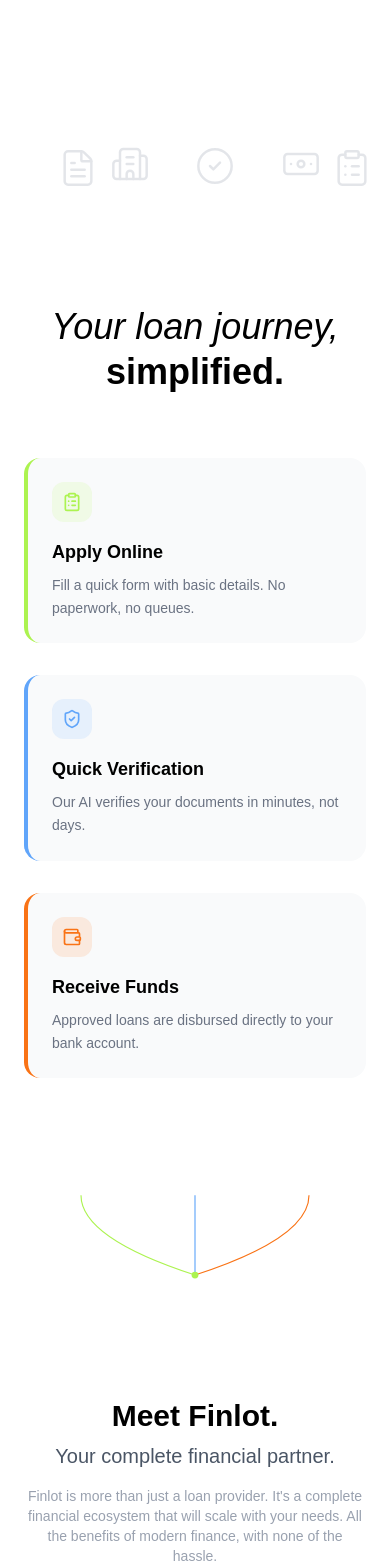
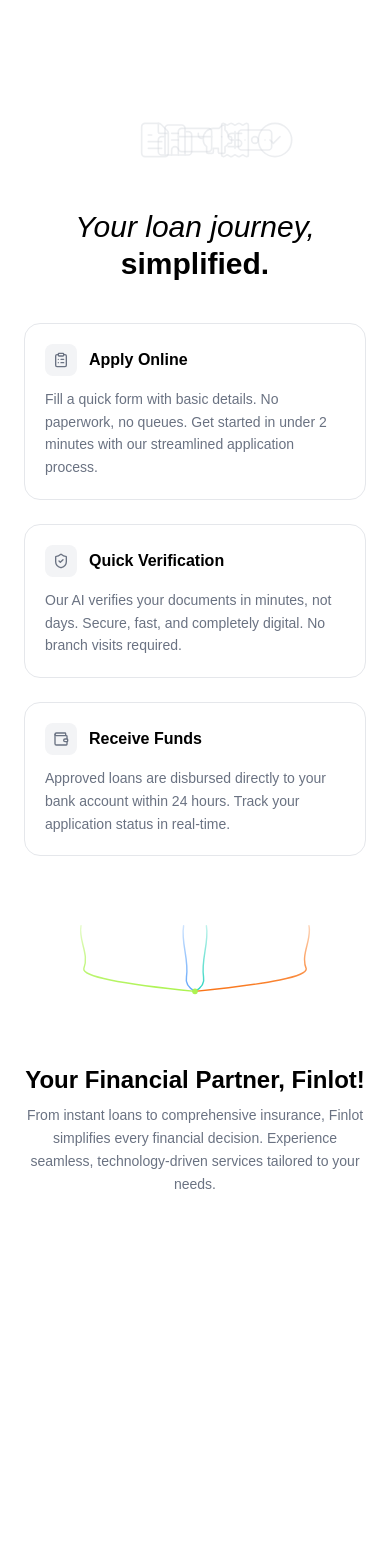
Before and after one commit to pranavadityaneti/finlot, a Next.js app: page / in a window 390 px wide. Shown: the part 2160-3728 px from the top of the page. After the commit the page ends 3419 px from the top, so only its background shows below. Built offline with nearby package versions, Linux system fonts and the light colour scheme; a web font is replaced by a local one.

Commit message:
refactor: Refine 3-Steps section with minimal cards, organic SVG lines, updated CTA

```diff
--- a/src/components/ui/steps-section.tsx
+++ b/src/components/ui/steps-section.tsx
@@ -2,164 +2,213 @@
 
 import React from "react"
 import { motion } from "motion/react"
-import { FileText, ShieldCheck, Wallet, ClipboardList, Building2, CheckCircle2, Banknote } from "lucide-react"
+import {
+    FileText,
+    ShieldCheck,
+    Wallet,
+    ClipboardList,
+    Building2,
+    CheckCircle2,
+    Banknote,
+    CreditCard,
+    PiggyBank,
+    Receipt
+} from "lucide-react"
 
 export const StepsSection = () => {
     const steps = [
         {
             icon: ClipboardList,
             title: "Apply Online",
-            description: "Fill a quick form with basic details. No paperwork, no queues.",
-            color: "#acf350", // Neon Lime
+            description: "Fill a quick form with basic details. No paperwork, no queues. Get started in under 2 minutes with our streamlined application process.",
         },
         {
             icon: ShieldCheck,
             title: "Quick Verification",
-            description: "Our AI verifies your documents in minutes, not days.",
-            color: "#60a5fa", // Blue
+            description: "Our AI verifies your documents in minutes, not days. Secure, fast, and completely digital. No branch visits required.",
         },
         {
             icon: Wallet,
             title: "Receive Funds",
-            description: "Approved loans are disbursed directly to your bank account.",
-            color: "#f97316", // Orange
+            description: "Approved loans are disbursed directly to your bank account within 24 hours. Track your application status in real-time.",
         },
     ]
 
     const floatingIcons = [
-        { Icon: FileText, x: "10%", y: "5%", delay: 0 },
-        { Icon: Building2, x: "25%", y: "0%", delay: 0.1 },
-        { Icon: CheckCircle2, x: "50%", y: "3%", delay: 0.2 },
-        { Icon: Banknote, x: "75%", y: "0%", delay: 0.3 },
-        { Icon: ClipboardList, x: "90%", y: "5%", delay: 0.4 },
+        { Icon: FileText, offset: -60 },
+        { Icon: Building2, offset: -40 },
+        { Icon: CreditCard, offset: -20 },
+        { Icon: PiggyBank, offset: 0 },
+        { Icon: Receipt, offset: 20 },
+        { Icon: Banknote, offset: 40 },
+        { Icon: CheckCircle2, offset: 60 },
     ]
 
     return (
-        <section className="w-full bg-white text-black py-24 px-6 md:px-12 relative overflow-hidden">
-            <div className="max-w-6xl mx-auto flex flex-col items-center gap-16">
+        <section className="w-full bg-white text-black py-16 px-6 md:px-12 relative overflow-hidden">
+            <div className="max-w-5xl mx-auto flex flex-col items-center gap-10">
 
-                {/* Floating Icons */}
-                <div className="relative w-full h-20 mb-4">
-                    {floatingIcons.map(({ Icon, x, y, delay }, index) => (
+                {/* Clustered Overlapping Icons */}
+                <div className="relative flex items-center justify-center h-14">
+                    {floatingIcons.map(({ Icon, offset }, index) => (
                         <motion.div
                             key={index}
-                            initial={{ opacity: 0, y: 20 }}
-                            whileInView={{ opacity: 0.6, y: 0 }}
+                            initial={{ opacity: 0, y: 10 }}
+                            whileInView={{ opacity: 0.4, y: 0 }}
                             viewport={{ once: true }}
-                            transition={{ duration: 0.5, delay }}
+                            transition={{ duration: 0.4, delay: index * 0.05 }}
                             className="absolute"
-                            style={{ left: x, top: y }}
+                            style={{
+                                left: `calc(50% + ${offset}px)`,
+                                transform: 'translateX(-50%)',
+                                zIndex: floatingIcons.length - index
+                            }}
                         >
-                            <Icon className="w-10 h-10 text-gray-300" strokeWidth={1.5} />
+                            <Icon className="w-10 h-10 text-gray-300" strokeWidth={1} />
                         </motion.div>
                     ))}
                 </div>
 
                 {/* Headline */}
                 <motion.h2
-                    initial={{ opacity: 0, y: 20 }}
+                    initial={{ opacity: 0, y: 15 }}
                     whileInView={{ opacity: 1, y: 0 }}
                     viewport={{ once: true }}
-                    transition={{ duration: 0.6 }}
-                    className="text-4xl md:text-5xl font-medium text-center italic max-w-3xl leading-tight"
+                    transition={{ duration: 0.5 }}
+                    className="text-3xl md:text-4xl font-medium text-center max-w-2xl leading-tight"
                 >
-                    Your loan journey,{" "}
-                    <span className="not-italic font-bold">simplified.</span>
+                    <span className="italic">Your loan journey,</span>{" "}
+                    <span className="font-bold not-italic">simplified.</span>
                 </motion.h2>
 
-                {/* Step Cards */}
-                <div className="grid md:grid-cols-3 gap-8 w-full">
+                {/* Minimal Step Cards */}
+                <div className="grid md:grid-cols-3 gap-6 w-full">
                     {steps.map((step, index) => (
                         <motion.div
                             key={index}
-                            initial={{ opacity: 0, y: 30 }}
+                            initial={{ opacity: 0, y: 20 }}
                             whileInView={{ opacity: 1, y: 0 }}
                             viewport={{ once: true }}
-                            transition={{ duration: 0.5, delay: index * 0.15 }}
-                            className="relative bg-gray-50 rounded-2xl p-6 border-l-4"
-                            style={{ borderLeftColor: step.color }}
+                            transition={{ duration: 0.4, delay: index * 0.1 }}
+                            className="bg-white border border-gray-200 rounded-2xl p-5"
                         >
-                            <div
-                                className="w-10 h-10 rounded-xl flex items-center justify-center mb-4"
-                                style={{ backgroundColor: `${step.color}20` }}
-                            >
-                                <step.icon className="w-5 h-5" style={{ color: step.color }} />
+                            <div className="flex items-center gap-3 mb-3">
+                                <div className="w-8 h-8 rounded-lg bg-gray-100 flex items-center justify-center">
+                                    <step.icon className="w-4 h-4 text-gray-500" />
+                                </div>
+                                <h3 className="font-semibold text-base">{step.title}</h3>
                             </div>
-                            <h3 className="font-bold text-lg mb-2">{step.title}</h3>
                             <p className="text-gray-500 text-sm leading-relaxed">{step.description}</p>
                         </motion.div>
                     ))}
                 </div>
 
-                {/* SVG Curved Lines */}
-                <div className="w-full h-48 relative">
+                {/* SVG Curved Lines - Organic, Hand-Drawn Style */}
+                <div className="w-full h-32 relative">
                     <svg
-                        viewBox="0 0 600 150"
+                        viewBox="0 0 600 120"
                         fill="none"
                         xmlns="http://www.w3.org/2000/svg"
                         className="w-full h-full"
                         preserveAspectRatio="xMidYMid meet"
                     >
-                        {/* Line 1 - Green (from left card) */}
+                        <defs>
+                            {/* Gradient for Lime line */}
+                            <linearGradient id="gradLime" x1="0%" y1="0%" x2="0%" y2="100%">
+                                <stop offset="0%" stopColor="#acf350" stopOpacity="0.3" />
+                                <stop offset="100%" stopColor="#acf350" stopOpacity="1" />
+                            </linearGradient>
+                            {/* Gradient for Blue line */}
+                            <linearGradient id="gradBlue" x1="0%" y1="0%" x2="0%" y2="100%">
+                                <stop offset="0%" stopColor="#60a5fa" stopOpacity="0.3" />
+                                <stop offset="100%" stopColor="#60a5fa" stopOpacity="1" />
+                            </linearGradient>
+                            {/* Gradient for Orange line */}
+                            <linearGradient id="gradOrange" x1="0%" y1="0%" x2="0%" y2="100%">
+                                <stop offset="0%" stopColor="#f97316" stopOpacity="0.3" />
+                                <stop offset="100%" stopColor="#f97316" stopOpacity="1" />
+                            </linearGradient>
+                            {/* Gradient for Teal line */}
+                            <linearGradient id="gradTeal" x1="0%" y1="0%" x2="0%" y2="100%">
+                                <stop offset="0%" stopColor="#2dd4bf" stopOpacity="0.3" />
+                                <stop offset="100%" stopColor="#2dd4bf" stopOpacity="1" />
+                            </linearGradient>
+                        </defs>
+
+                        {/* Line 1 - Lime (from left card) - slightly wobbly */}
                         <motion.path
-                            d="M100 0 Q100 75 300 140"
-                            stroke="#acf350"
-                            strokeWidth="2"
+                            d="M100 0 C95 25, 115 50, 105 75 Q100 95, 300 115"
+                            stroke="url(#gradLime)"
+                            strokeWidth="2.5"
+                            strokeLinecap="round"
                             fill="none"
                             initial={{ pathLength: 0 }}
                             whileInView={{ pathLength: 1 }}
                             viewport={{ once: true }}
-                            transition={{ duration: 1.2, ease: "easeOut" }}
+                            transition={{ duration: 1, ease: "easeOut" }}
                         />
-                        {/* Line 2 - Blue (from center card) */}
+                        {/* Line 2 - Blue (from center card - left curve) */}
                         <motion.path
-                            d="M300 0 Q300 75 300 140"
-                            stroke="#60a5fa"
-                            strokeWidth="2"
+                            d="M280 0 C275 30, 290 60, 285 90 Q282 105, 300 115"
+                            stroke="url(#gradBlue)"
+                            strokeWidth="2.5"
+                            strokeLinecap="round"
                             fill="none"
                             initial={{ pathLength: 0 }}
                             whileInView={{ pathLength: 1 }}
                             viewport={{ once: true }}
-                            transition={{ duration: 1.2, ease: "easeOut", delay: 0.1 }}
+                            transition={{ duration: 1, ease: "easeOut", delay: 0.1 }}
                         />
-                        {/* Line 3 - Orange (from right card) */}
+                        {/* Line 3 - Teal (from center card - right curve) */}
                         <motion.path
-                            d="M500 0 Q500 75 300 140"
-                            stroke="#f97316"
-                            strokeWidth="2"
+                            d="M320 0 C325 30, 310 60, 315 90 Q318 105, 300 115"
+                            stroke="url(#gradTeal)"
+                            strokeWidth="2.5"
+                            strokeLinecap="round"
                             fill="none"
                             initial={{ pathLength: 0 }}
                             whileInView={{ pathLength: 1 }}
                             viewport={{ once: true }}
-                            transition={{ duration: 1.2, ease: "easeOut", delay: 0.2 }}
+                            transition={{ duration: 1, ease: "easeOut", delay: 0.15 }}
+                        />
+                        {/* Line 4 - Orange (from right card) */}
+                        <motion.path
+                            d="M500 0 C505 25, 485 50, 495 75 Q500 95, 300 115"
+                            stroke="url(#gradOrange)"
+                            strokeWidth="2.5"
+                            strokeLinecap="round"
+                            fill="none"
+                            initial={{ pathLength: 0 }}
+                            whileInView={{ pathLength: 1 }}
+                            viewport={{ once: true }}
+                            transition={{ duration: 1, ease: "easeOut", delay: 0.2 }}
                         />
                         {/* Convergence Point */}
                         <motion.circle
                             cx="300"
-                            cy="140"
-                            r="6"
+                            cy="115"
+                            r="5"
                             fill="#acf350"
                             initial={{ scale: 0 }}
                             whileInView={{ scale: 1 }}
                             viewport={{ once: true }}
-                            transition={{ duration: 0.4, delay: 1.2 }}
+                            transition={{ duration: 0.3, delay: 1 }}
                         />
                     </svg>
                 </div>
 
                 {/* Bottom CTA */}
                 <motion.div
-                    initial={{ opacity: 0, y: 20 }}
+                    initial={{ opacity: 0, y: 15 }}
                     whileInView={{ opacity: 1, y: 0 }}
                     viewport={{ once: true }}
-                    transition={{ duration: 0.6, delay: 0.3 }}
+                    transition={{ duration: 0.5, delay: 0.2 }}
                     className="text-center"
                 >
-                    <h3 className="text-3xl md:text-4xl font-bold mb-2">Meet Finlot.</h3>
-                    <p className="text-xl text-gray-600 mb-4">Your complete financial partner.</p>
-                    <p className="text-gray-400 max-w-xl mx-auto text-sm">
-                        Finlot is more than just a loan provider. It's a complete financial ecosystem
-                        that will scale with your needs. All the benefits of modern finance, with none of the hassle.
+                    <h3 className="text-2xl md:text-3xl font-bold mb-2">Your Financial Partner, Finlot!</h3>
+                    <p className="text-gray-500 max-w-lg mx-auto text-sm leading-relaxed">
+                        From instant loans to comprehensive insurance, Finlot simplifies every financial decision.
+                        Experience seamless, technology-driven services tailored to your needs.
                     </p>
                 </motion.div>
 
```
